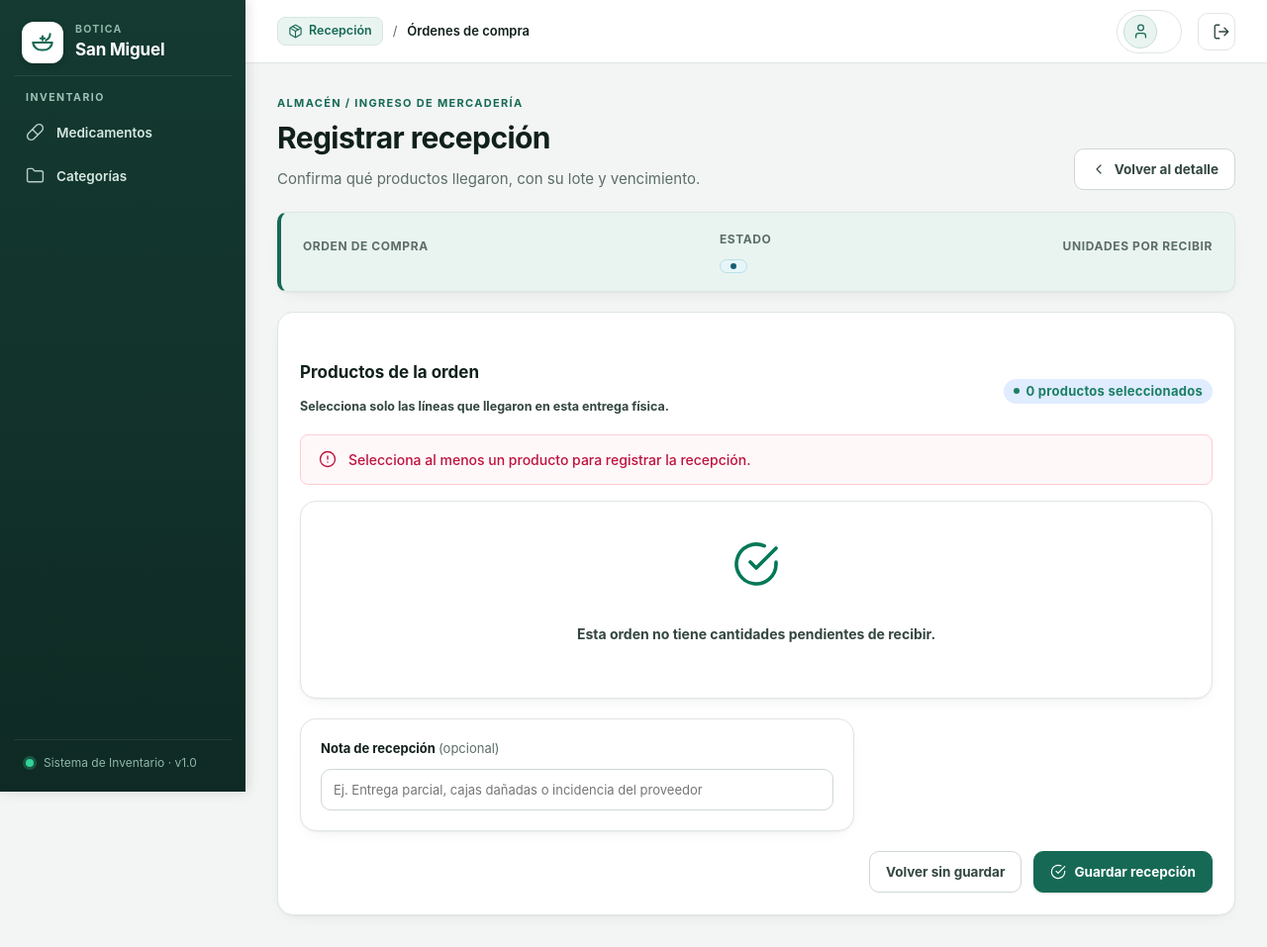
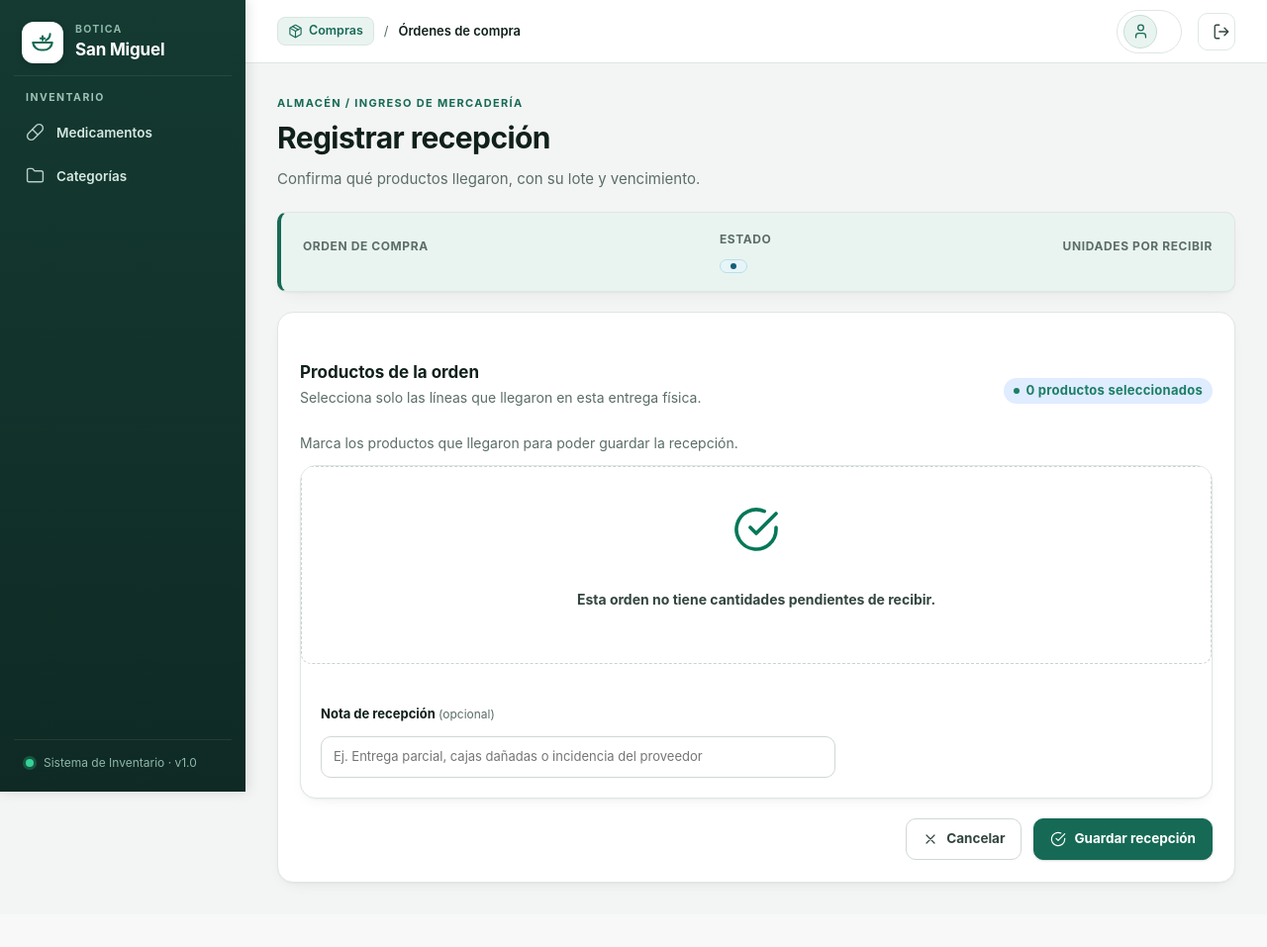
Before and after one commit to AnthonyLitz75/botica-san-miguel, a Spring app: template src/main/resources/templates/ordenes-compra/recepcion.html in a window 1280 px wide. Shown: the whole page at 99% size. After the commit the page ends 894 px from the top, so only its background shows below. Run offline with Thymeleaf, Linux system fonts and the light colour scheme; the template is opened without the code that fills it, so the values that code supplies are empty; some of the project's set-up classes (security, data sources, template engines, error pages and the like) are left out, and stand-ins take their place; database files in the repository are not loaded; some libraries are stand-ins or nearby versions.

Commit message:
feat(ordenes-compra): refinamiento visual y comportamiento de recepcion

```diff
--- a/src/main/resources/static/css/modulos/compras.css
+++ b/src/main/resources/static/css/modulos/compras.css
@@ -346,9 +346,8 @@
 
 .recepcion-nota {
   display: grid;
-  max-width: 560px;
+  width: 100%;
   gap: 7px;
-  margin: 20px 0 0;
 }
 .recepcion-nota label {
   font-size: 13px;
--- a/src/main/resources/static/js/recepcion-orden.js
+++ b/src/main/resources/static/js/recepcion-orden.js
@@ -16,6 +16,15 @@ if (formularioRecepcion) {
             campo.disabled = !activa;
             campo.required = activa && campo.dataset.campo !== "idDetalleOrden";
         });
+
+        if (activa) {
+            if (cantidad && !cantidad.value) {
+                cantidad.value = fila.dataset.pendiente || "";
+            }
+        } else if (cantidad) {
+            cantidad.value = "";
+        }
+
         actualizarSaldo(fila);
         actualizarResumen();
     }
@@ -28,6 +37,11 @@ if (formularioRecepcion) {
 
     function actualizarResumen() {
         const seleccionadas = filas.filter((fila) => fila.querySelector(".recepcion-incluir").checked);
+        if (seleccionadas.length > 0 && errorSeleccion) {
+            errorSeleccion.removeAttribute("role");
+            errorSeleccion.hidden = true;
+            errorSeleccion.style.display = "none";
+        }
         const unidades = seleccionadas.reduce((total, fila) => {
             return total + Number(fila.querySelector(".recepcion-cantidad").value || 0);
         }, 0);
@@ -49,12 +63,16 @@ if (formularioRecepcion) {
         const seleccionadas = filas.filter((fila) => fila.querySelector(".recepcion-incluir").checked);
         if (seleccionadas.length === 0) {
             evento.preventDefault();
+            errorSeleccion.setAttribute("role", "alert");
             errorSeleccion.hidden = false;
+            errorSeleccion.style.removeProperty("display");
             filas[0]?.querySelector(".recepcion-incluir").focus();
             return;
         }
 
+        errorSeleccion.removeAttribute("role");
         errorSeleccion.hidden = true;
+        errorSeleccion.style.display = "none";
         seleccionadas.forEach((fila, indice) => {
             fila.querySelectorAll("[data-campo]").forEach((campo) => {
                 campo.name = `detalles[${indice}].${campo.dataset.campo}`;
--- a/src/main/resources/templates/ordenes-compra/recepcion.html
+++ b/src/main/resources/templates/ordenes-compra/recepcion.html
@@ -9,20 +9,13 @@
     <a class="saltar-contenido" href="#contenido">Ir al contenido</a>
     <aside th:replace="~{fragmentos/navegacion :: lateral('Órdenes de compra')}"></aside>
     <div class="inventario-area">
-        <header th:replace="~{fragmentos/navegacion :: cabecera('Órdenes de compra', 'Recepción')}"></header>
+        <header th:replace="~{fragmentos/navegacion :: cabecera('Órdenes de compra', 'Compras')}"></header>
         <main id="contenido" class="inventario-contenido">
             <div class="head">
                 <div>
                     <div class="eyebrow seccion-etiqueta">Almacén / Ingreso de mercadería</div>
                     <h1>Registrar recepción</h1>
                     <div class="sub recepcion-intro">Confirma qué productos llegaron, con su lote y vencimiento.</div>
-                </div>
-                <div class="row items-center">
-                    <a class="btn s inventario-boton boton-secundario"
-                        th:href="@{/ordenes-compra/{id}(id=${orden.idOrden()})}">
-                        <svg class="ico" width="16" height="16" viewBox="0 0 24 24" fill="none" stroke="currentColor" stroke-width="1.8" stroke-linecap="round" stroke-linejoin="round" aria-hidden="true"><path d="m15 18-6-6 6-6"/></svg>
-                        <span>Volver al detalle</span>
-                    </a>
                 </div>
             </div>
 
@@ -56,14 +49,18 @@
                 <div class="sec justify-between">
                     <div>
                         <h2>Productos de la orden</h2>
-                        <p class="lbl">Selecciona solo las líneas que llegaron en esta entrega física.</p>
+                        <p class="text-sm text-ink-3 font-normal mt-0.5">Selecciona solo las líneas que llegaron en esta entrega física.</p>
                     </div>
                     <span class="badge t-blue recepcion-seleccion-resumen font-bold" id="resumen-seleccion" aria-live="polite">
                         0 productos seleccionados
                     </span>
                 </div>
 
-                <div class="note aviso-operacion aviso-error mb-4" id="error-seleccion" role="alert" hidden style="background:#fff8f9;border-color:#fecdd3;color:#be123c">
+                <div class="text-sm text-ink-3 font-normal mb-3" id="pista-recepcion">
+                    Marca los productos que llegaron para poder guardar la recepción.
+                </div>
+
+                <div class="note aviso-operacion aviso-error mb-4" id="error-seleccion" hidden style="display: none !important; background:#fff8f9;border-color:#fecdd3;color:#be123c">
                     <svg class="ico flex-none" width="18" height="18" viewBox="0 0 24 24" fill="none" stroke="currentColor" stroke-width="1.8" stroke-linecap="round" stroke-linejoin="round" aria-hidden="true"><circle cx="12" cy="12" r="10"/><line x1="12" x2="12" y1="8" y2="12"/><line x1="12" x2="12.01" y1="16" y2="16"/></svg>
                     <span>Selecciona al menos un producto para registrar la recepción.</span>
                 </div>
@@ -72,7 +69,8 @@
                     <p class="note aviso-operacion aviso-error mb-4">Activa JavaScript para seleccionar y enviar las líneas recibidas.</p>
                 </noscript>
 
-                <div class="card overflow-hidden tabla-contenedor recepcion-tabla-contenedor mb-5" th:if="${!#lists.isEmpty(lineas)}"
+                <div class="card overflow-hidden mb-5">
+                    <div class="tabla-contenedor recepcion-tabla-contenedor" th:if="${!#lists.isEmpty(lineas)}"
                         role="region" aria-label="Productos pendientes de recepción, tabla desplazable">
                         <table class="recepcion-tabla">
                             <thead>
@@ -81,7 +79,7 @@
                                     <th scope="col" class="c">Solicitado</th>
                                     <th scope="col" class="c">Recibido</th>
                                     <th scope="col" class="c">Saldo actual</th>
-                                <th scope="col" class="c">Incluir</th>
+                                    <th scope="col" class="c">Recibir</th>
                                     <th scope="col">Lote y vencimiento</th>
                                     <th scope="col" class="r">Cantidad</th>
                                 </tr>
@@ -103,11 +101,10 @@
                                             data-saldo th:text="${linea.cantidadPendiente()}">0</span>
                                     </td>
                                     <td class="c">
-                                    <label class="recepcion-selector inline-flex items-center gap-1.5 cursor-pointer font-semibold text-xs text-ink-2">
+                                        <label class="recepcion-selector inline-flex items-center justify-center cursor-pointer">
                                             <input type="checkbox" class="recepcion-incluir rounded text-pine-700 focus:ring-pine-700 cursor-pointer"
                                                 th:disabled="${linea.cantidadPendiente() == 0}"
-                                            th:attr="aria-label=${'Incluir ' + linea.nombre()}, aria-controls=${'campos-recepcion-' + iterStat.index}">
-                                        <span>Recibir</span>
+                                                th:attr="aria-label=${'Recibir ' + linea.nombre()}, aria-controls=${'campos-recepcion-' + iterStat.index}">
                                         </label>
                                         <input type="hidden" data-campo="idDetalleOrden" disabled
                                             th:value="${linea.idDetalleOrden()}">
@@ -144,23 +141,27 @@
                         </table>
                     </div>
 
-                <div class="card pad text-center inventario-vacio mb-5" th:if="${#lists.isEmpty(lineas)}">
+                    <div class="pad text-center inventario-vacio" th:if="${#lists.isEmpty(lineas)}">
                         <svg class="mx-auto mb-3 text-ok" width="48" height="48" viewBox="0 0 24 24" fill="none" stroke="currentColor" stroke-width="1.8" stroke-linecap="round" stroke-linejoin="round" aria-hidden="true"><path d="M22 11.08V12a10 10 0 1 1-5.93-9.14"/><path d="m9 11 3 3L22 4"/></svg>
                         <p class="text-ink-2 font-bold">Esta orden no tiene cantidades pendientes de recibir.</p>
                     </div>
 
-                <div class="card pad mb-5 recepcion-nota">
-                    <label for="motivo">Nota de recepción <span class="campo-opcional text-ink-3 font-normal">(opcional)</span></label>
-                    <div class="inp mt-1">
+                    <div class="p-5 border-t border-line recepcion-nota w-full">
+                        <label for="motivo" class="text-sm font-semibold text-ink">Nota de recepción <span class="campo-opcional text-ink-3 font-normal text-xs">(opcional)</span></label>
+                        <div class="inp mt-1.5 w-full">
                             <input id="motivo" type="text" th:field="*{motivo}" maxlength="250"
                                 placeholder="Ej. Entrega parcial, cajas dañadas o incidencia del proveedor"
                                 class="w-full bg-transparent border-0 outline-none text-sm text-ink">
                         </div>
                     </div>
+                </div>
 
                 <div class="flex items-center justify-end gap-3 proveedor-formulario-acciones">
                     <a class="btn s inventario-boton boton-secundario"
-                        th:href="@{/ordenes-compra/{id}(id=${orden.idOrden()})}">Volver sin guardar</a>
+                        th:href="@{/ordenes-compra/{id}(id=${orden.idOrden()})}">
+                        <svg class="ico" width="16" height="16" viewBox="0 0 24 24" fill="none" stroke="currentColor" stroke-width="1.8" stroke-linecap="round" stroke-linejoin="round" aria-hidden="true"><path d="M18 6 6 18M6 6l12 12"/></svg>
+                        <span>Cancelar</span>
+                    </a>
                     <button class="btn p inventario-boton boton-principal transition-all duration-150 active:scale-95 hover:shadow-md" type="submit"
                         th:disabled="${#lists.isEmpty(lineas)}">
                         <svg class="ico" width="16" height="16" viewBox="0 0 24 24" fill="none" stroke="currentColor" stroke-width="1.8" stroke-linecap="round" stroke-linejoin="round" aria-hidden="true"><path d="M22 11.08V12a10 10 0 1 1-5.93-9.14"/><path d="m9 11 3 3L22 4"/></svg>
```
Lines whose indentation alone changed are shown as unchanged.
